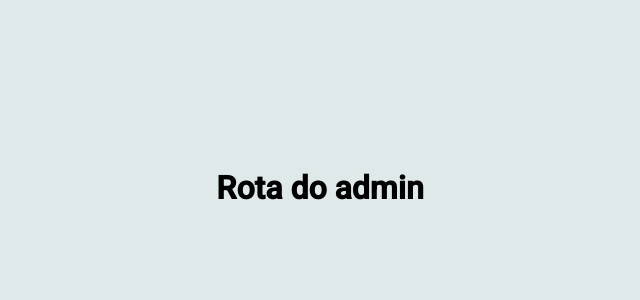
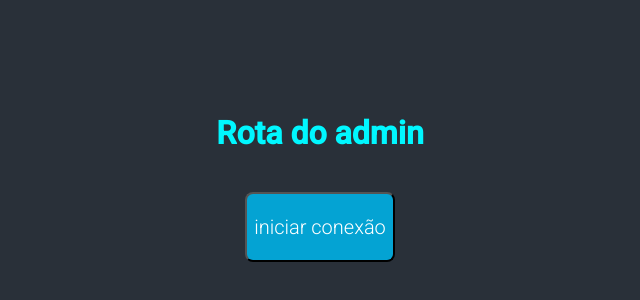
Before and after one commit to bibslabs/security-system-ecg-exam, a React (Create React App) app in the folder webserver/web/: page /admin in a window 1280 px wide. Shown: the part 212-512 px from the top of the page, without its empty margins (320-960 px from the left). Built offline with nearby package versions, Linux system fonts and the light colour scheme; the HTML template or start-up script is replaced by a standard one.

Commit message:
criação botão para rora get teste

```diff
--- a/webserver/web/src/pages/Admin/index.tsx
+++ b/webserver/web/src/pages/Admin/index.tsx
@@ -1,9 +1,58 @@
-import React from "react";
+import React, {useState, FormEvent} from "react";
+
+import api from "../../services/api";
+
+import './styles.css';
 
 function Admin() {
+    // const [username, setUsername] = useState('');
+    const handleSubmit = async () => {
+
+        try {
+            const response =  await api.get('/admin',{})
+
+            console.log(response);
+        } catch (error) {
+            console.error(error);
+        }
+    }
+    // onClick={handleSubmit}
+
+
     return (
-        <h1>Rota do admin</h1>
+        <div id="page-admin">
+            <h1>Rota do admin</h1>
+            <button id="button-connection" onClick={handleSubmit} type="button">iniciar conexão</button>
+        </div>
     )
 }
 
 export default Admin;
+
+// const Admin: React.FC = () => {
+//     const navigate = useNavigate();
+
+
+//     const handleSubmit = async (event: FormEvent) => {
+//         event.preventDefault();
+
+//         try {
+//             await api.post('/admin', {
+//                 username
+//             })
+
+//             push('/admin');
+//         } catch (error) {
+//             console.error(error);
+//         }
+//     }
+
+
+//     return (
+//         <div id="page-admin">
+//             <h1>Rota do admin</h1>
+//             <button type="button" onClick={handleSubmit}>iniciar conexão</button>
+//         </div>
+
+
+//     )
--- /dev/null
+++ b/webserver/web/src/pages/Admin/styles.css
@@ -0,0 +1,28 @@
+#page-admin {
+	width: 100vw;
+	height: 100vh;
+
+	display: flex;
+	justify-content: center;
+	align-items: center;
+	flex-direction: column;
+
+	color: var(--color-text-in-primary);
+	background: var(--color-box-base);
+}
+
+button {
+	margin-top: 4rem;
+	background: var(--color-secundary);
+	width: 15rem;
+	height: 7rem;
+	border-radius: 0.8rem;
+	font: 700 2rem Ubuntu;
+
+	/* text-decoration: none; */
+	color: var(--color-button-text);
+	font-size: 2rem !important;
+	cursor: pointer;
+
+	transition: backgoud-color 0.4s;
+}
```
Also changed, not shown: webserver/web/src/pages/Landing/index.tsx (+9 -5 lines), webserver/web/src/services/socket.ts (added).
